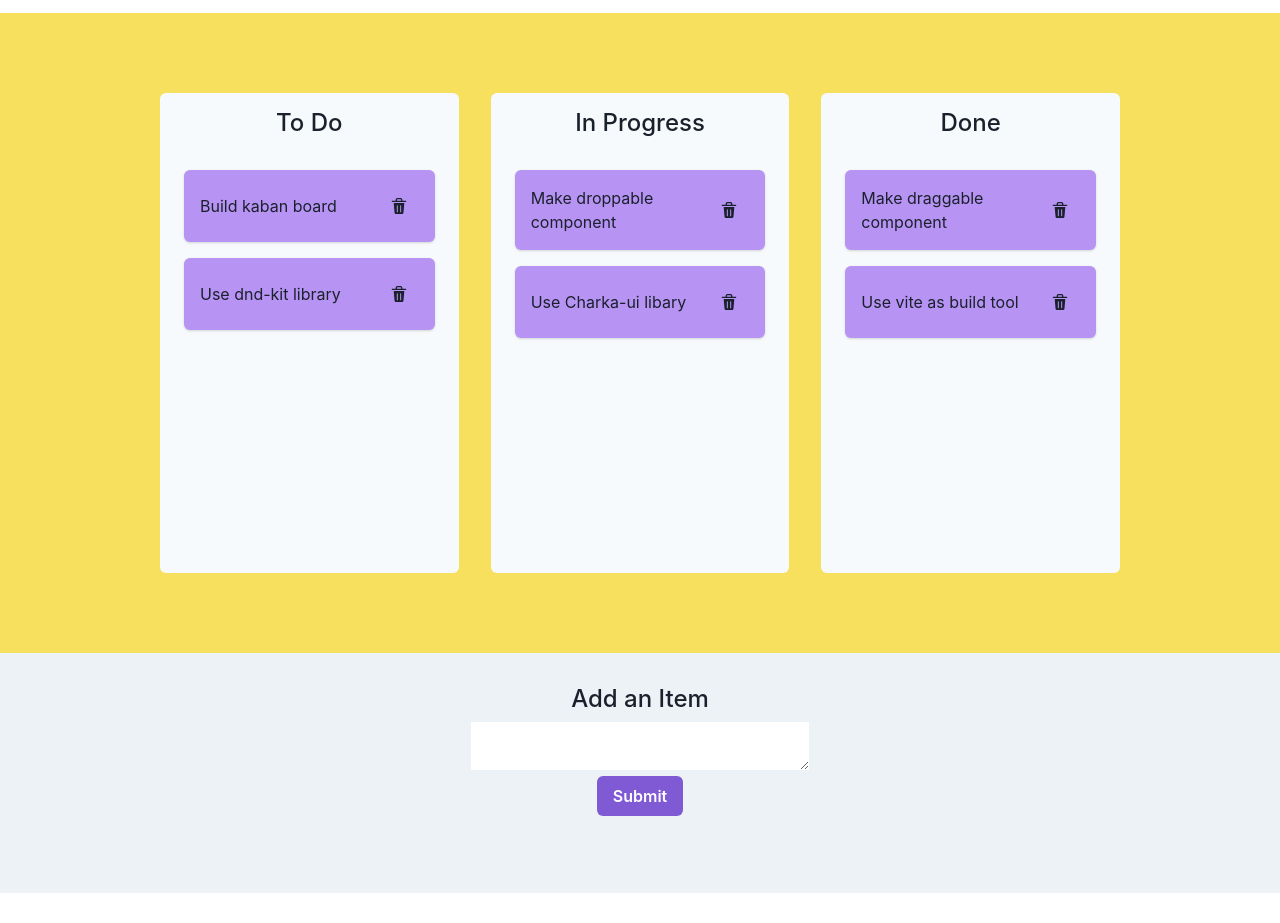
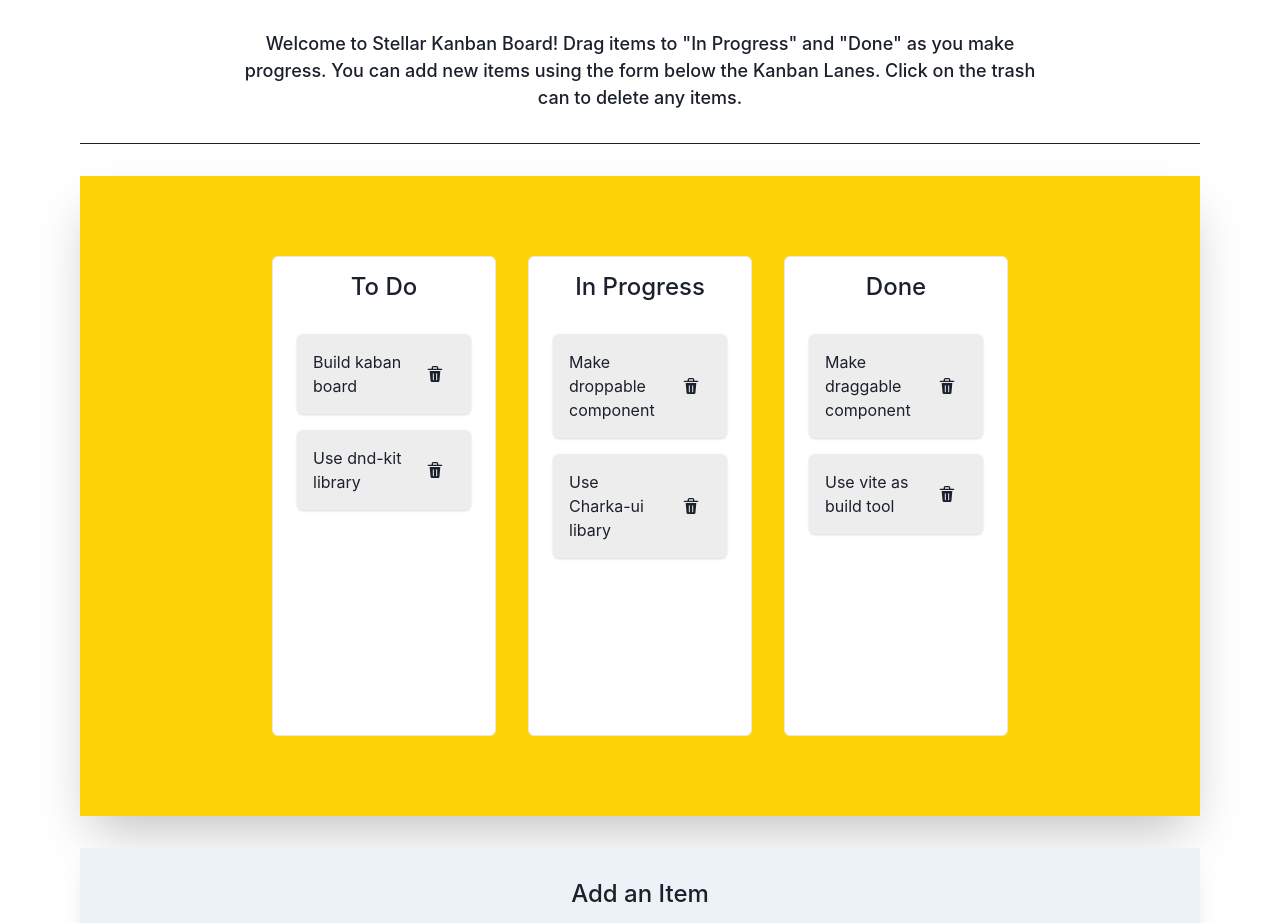
Before and after one commit to ThomBator/basic-kanban, a React (Vite) app: page / in a window 1280 px wide. Shown: the part 169-1092 px from the top of the page. Before the commit the page ends 1062 px from the top, so only its background shows below. Built offline with nearby package versions, Linux system fonts and the light colour scheme.

Commit message:
tried to improve the design a bit

```diff
--- a/src/AddItem.jsx
+++ b/src/AddItem.jsx
@@ -17,15 +17,27 @@ function AddItem({ addItem }) {
   }
 
   return (
-    <VStack bg="gray.100" textAlign="center" py="2rem" minH="15rem" maxH="100%">
+    <VStack
+      bg="gray.100"
+      mx="5rem"
+      mt="2rem"
+      mb="2rem"
+      textAlign="center"
+      py="2rem"
+      minH="15rem"
+      maxH="100%"
+      shadow="xl"
+    >
       <Heading as="h3" fontSize="2xl" fontWeight="500">
         Add an Item
       </Heading>
       <form onSubmit={handleSubmit}>
         <FormControl
-          px="1rem"
+          p="1rem"
+          mt="0.5rem"
+          mb="2rem"
           onChange={(e) => setTitle(e.target.value)}
-          as="textarea"
+          as="input"
           name="title"
           value={title}
         />
--- a/src/App.jsx
+++ b/src/App.jsx
@@ -1,10 +1,19 @@
 import { useState, useEffect } from "react";
 import { DndContext, rectIntersection, closestCenter } from "@dnd-kit/core";
-import { Box, Container, Flex, Heading, Spacer, Stack } from "@chakra-ui/react";
+import {
+  Box,
+  Container,
+  Flex,
+  Heading,
+  Spacer,
+  Stack,
+  Text,
+} from "@chakra-ui/react";
 //Components
 import Lane from "./Lane";
 import AddItem from "./AddItem";
 
+//Static data for example tasks
 const itemsList = [
   { listId: 1, title: "Build kaban board" },
   { listId: 2, title: "Make droppable component" },
@@ -15,11 +24,16 @@ const itemsList = [
 ];
 
 function App() {
+  //List of all tasks will be sorted in to each Kanban lane
   const [allItems, setAllItems] = useState(itemsList);
+  //Kanban lanes will recieve filtered lists from useEffect below
   const [laneOneItems, setLaneOneItems] = useState([]);
   const [laneTwoItems, setLaneTwoItems] = useState([]);
   const [laneThreeItems, setLaneThreeItems] = useState([]);
 
+  //This function compares the category property from the individual tasks to the Kanban Lane Ids
+  //The indivdual task that was dragged will then have its lineId property to the new lane
+  //This triggers useEffect when allItems is updated, which will lead to the lanes being re-sorted.
   function handleDragEnd(event) {
     console.log(event);
     const { active, over } = event;
@@ -39,6 +53,7 @@ function App() {
   }
 
   function addItem(unTrimmedTitle) {
+    //It is helpful to trim the input value to ensure that empty values cannot be added.
     const title = unTrimmedTitle.trim();
 
     if (title) {
@@ -59,27 +74,43 @@ function App() {
 
   return (
     <Box>
+      <Box borderTop="1px" borderBottom="1px" mt="3rem" mx="5rem" mb="2rem">
         <Heading
           fontSize="7xl"
           letterSpacing="0.1rem"
           textAlign="center"
           fontWeight="500"
-        my="3rem"
-        bg="white"
+          pt="3rem"
         >
           Stellar Kanban Board
         </Heading>
+        <Text
+          textAlign="center"
+          fontWeight="500"
+          fontSize="lg"
+          mx="auto"
+          mt="1rem"
+          mb="2rem"
+          maxW="72%"
+        >
+          Welcome to Stellar Kanban Board! Drag items to "In Progress" and
+          "Done" as you make progress. You can add new items using the form
+          below the Kanban Lanes. Click on the trash can to delete any items.
+        </Text>
+      </Box>
 
       <DndContext collisionDetection={closestCenter} onDragEnd={handleDragEnd}>
         <Stack
           direction={{ base: "column", lg: "row" }}
-          bg="yellow.300"
+          bg="#fcd307"
           spacing="2rem"
           py="5rem"
-          px="10rem"
+          px="15%"
           justifyContent="center"
           alignItems="center"
           minH="30rem"
+          mx="5rem"
+          shadow="2xl"
         >
           <Lane
             id={1}
--- a/src/Lane.jsx
+++ b/src/Lane.jsx
@@ -8,6 +8,9 @@ import {
 import Task from "./Task";
 
 export default function Lane({ id, tasks, title, deleteItem }) {
+  //By setting the id property here and passing setNodeRef to the container below
+  //It is possible to compare the id of this droppable element to the categories of the tasks being dragged onto it.
+
   const { setNodeRef } = useDroppable({
     id,
   });
@@ -17,8 +20,10 @@ export default function Lane({ id, tasks, title, deleteItem }) {
         minH={{ base: "4rem", lg: "30rem" }}
         p="1rem"
         rounded="md"
-        bg="gray.50"
+        bg="white"
         ref={setNodeRef}
+        border="1px"
+        borderColor="gray.200"
       >
         <Heading fontSize="2xl" fontWeight="500" textAlign="center" mb="2rem">
           {title}
--- a/src/Task.jsx
+++ b/src/Task.jsx
@@ -4,6 +4,10 @@ import { DeleteIcon } from "@chakra-ui/icons";
 import { CSS } from "@dnd-kit/utilities";
 
 export default function Task({ title, id, category, deleteItem }) {
+  //The title is used as an id to indicate each individual task
+  //In a true production environment it would be better to assign a unique numeric id to each task
+  //I would probably do this using database ids, seemed uncessary to set up that way here but thought I'd mention.
+  //Category is also passed to compare the current lane the item is in to the lanes it may be dragged over.
   const { attributes, listeners, setNodeRef, transform } = useDraggable({
     id,
     data: {
@@ -21,13 +25,13 @@ export default function Task({ title, id, category, deleteItem }) {
 
   return (
     <div ref={setNodeRef} style={style} {...attributes} {...listeners}>
-      <Card mb="1rem" p="1rem" mx="0.5rem" bg="purple.300">
+      <Card mb="1rem" p="1rem" mx="0.5rem" bg="#ededed">
         <HStack justifyContent="space-between">
           <Text>{title}</Text>
           <form onSubmit={handleDelete}>
             <IconButton
               type="submit"
-              bg="purple.300"
+              bg="#ededed"
               aria-label="delete item"
               icon={<DeleteIcon />}
             />
```
Lines whose indentation alone changed are shown as unchanged.
